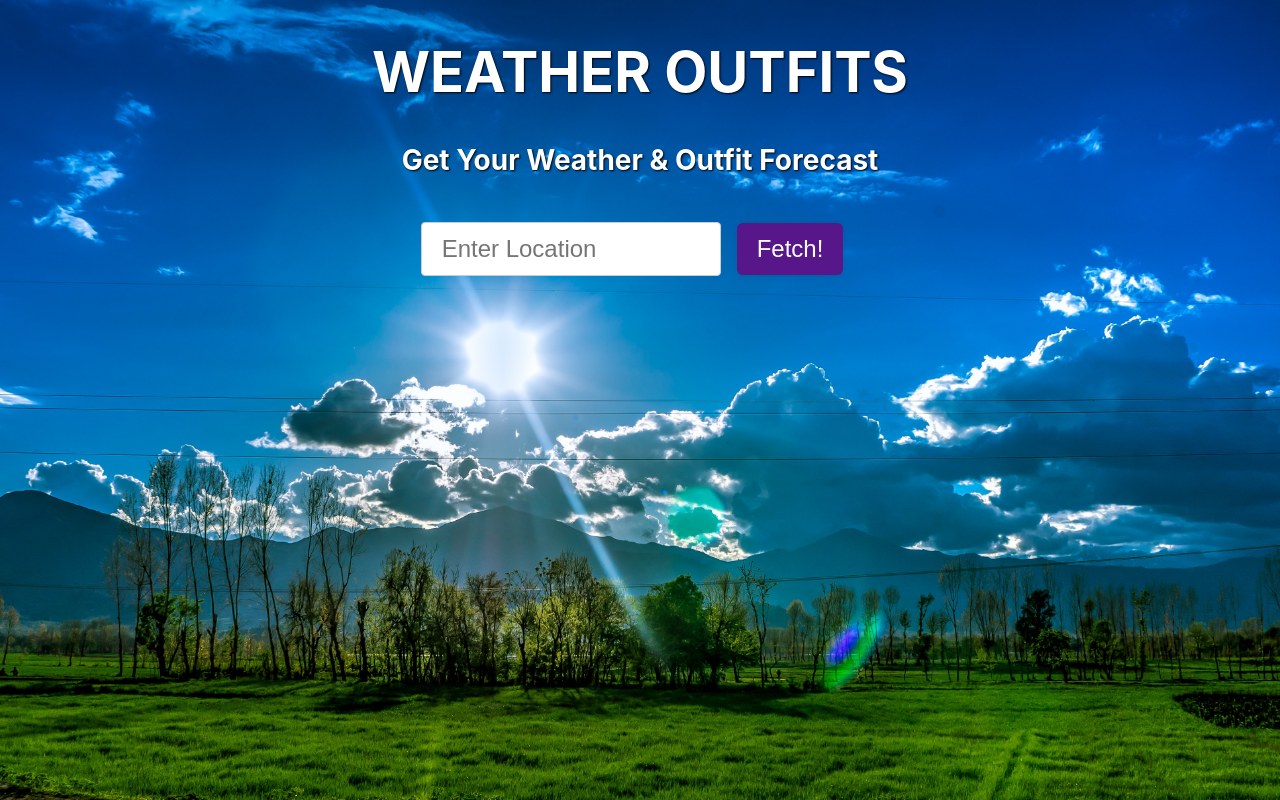
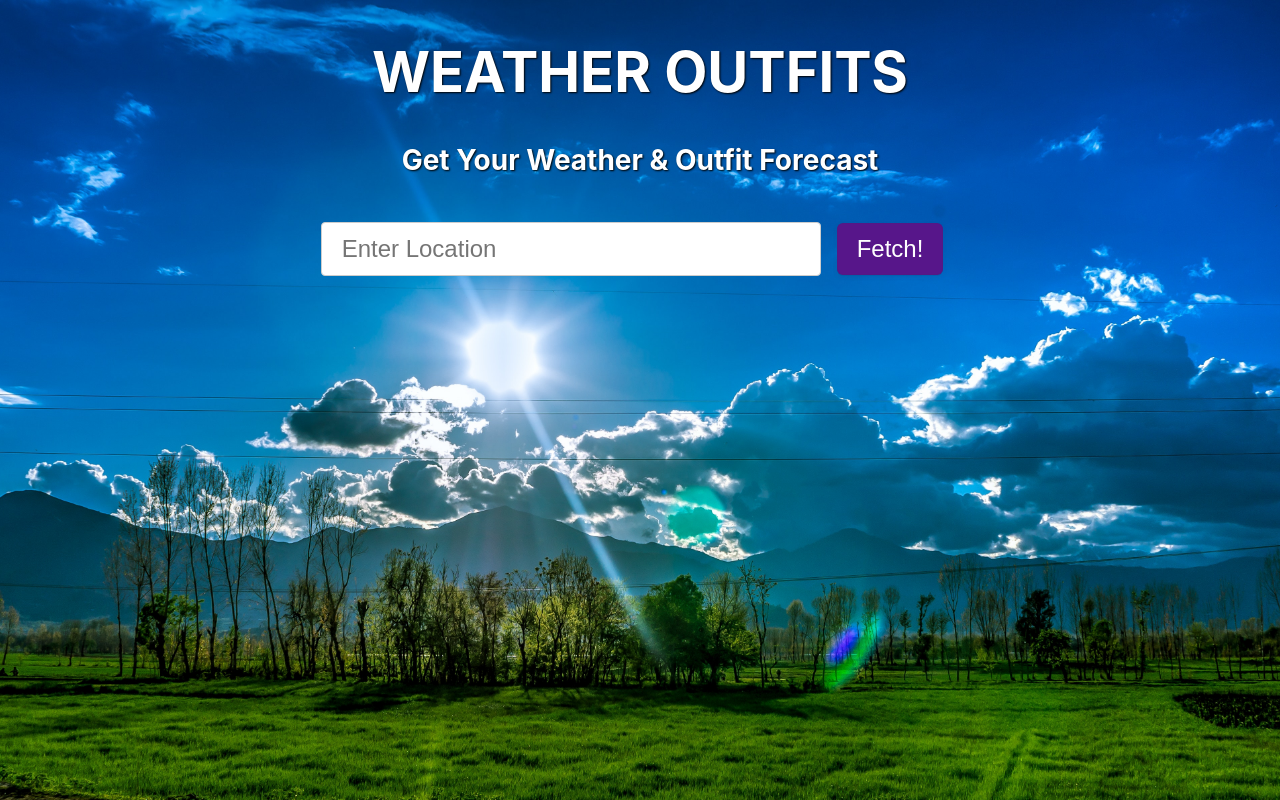
Before and after one commit to msarit/weatheroutfits, a React (Create React App) app: page / in a window 1280 px wide. Built offline with nearby package versions, Linux system fonts and the light colour scheme.

Commit message:
increase field width

```diff
--- a/src/styles/LocationField.module.css
+++ b/src/styles/LocationField.module.css
@@ -1,5 +1,5 @@
 .inputfield {
-  width: 300px;
+  width: 500px;
   padding: 12px 20px;
   margin: 8px 0;
   display: inline-block;
```
